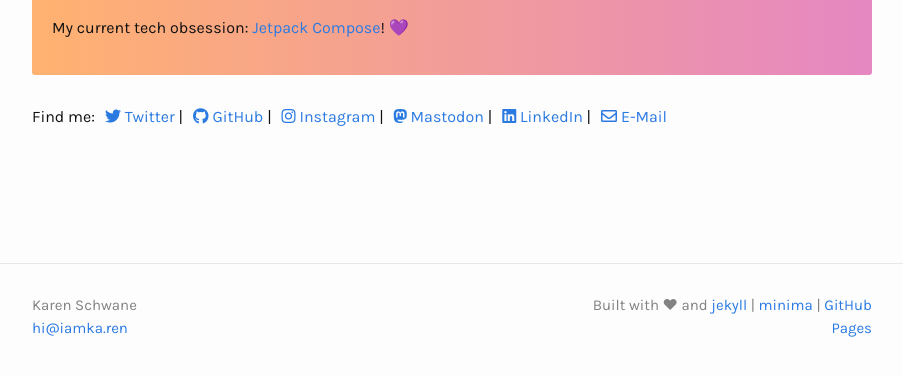
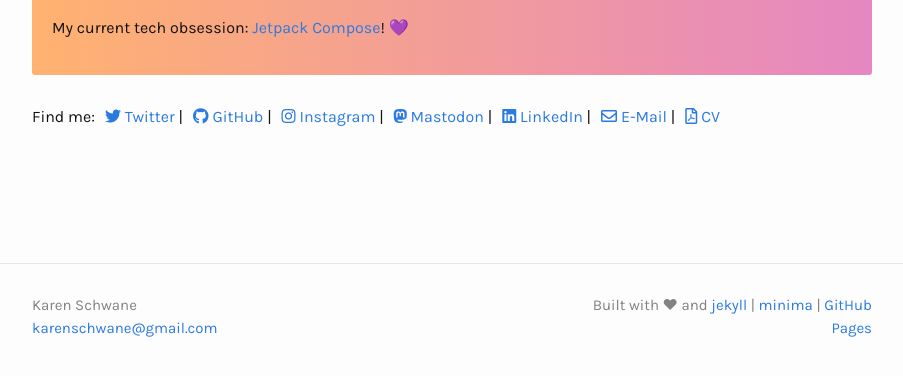
Before and after one commit to karen-sch/iamka.ren, a Jekyll site: the page built from index.md, in a window 1280 px wide. Shown: the part 501-877 px from the top of the page, without its empty margins (188-1091 px from the left). Built offline with Jekyll 4.4.1, drawn with Linux system fonts in a browser that asks for light colours.

Commit message:
Added CV, changed e-mail

```diff
--- a/_config.yml
+++ b/_config.yml
@@ -14,7 +14,7 @@
 # You can create any custom variable you would like, and they will be accessible
 # in the templates via {{ site.myvariable }}.
 title: Karen Schwane
-email: hi@iamka.ren
+email: karenschwane@gmail.com
 description: >- # this means to ignore newlines until "baseurl:"
   Karen Schwane: A software developer based in Oslo, Norway. Mainly working with: Android, Kotlin, Java
 baseurl: "" # the subpath of your site, e.g. /blog
--- a/_includes/social.html
+++ b/_includes/social.html
@@ -5,5 +5,6 @@
   {%- if site.instagram_username -%}<li><a href="https://instagram.com/{{ site.instagram_username| cgi_escape | escape }}" target="_blank"><i class="fab fa-instagram"></i> <span class="username">Instagram</span></a> | </li>{%- endif -%}
   {%- if site.mastodon_profile -%}<li><a rel="me" href="{{ site.mastodon_profile }}" target="_blank"><i class="fab fa-mastodon"></i> <span class="username">Mastodon</span></a> | </li>{%- endif -%}
   {%- if site.linkedin_username -%}<li><a href="https://www.linkedin.com/in/{{ site.linkedin_username| cgi_escape | escape }}" target="_blank"><i class="fab fa-linkedin"></i> <span class="username">LinkedIn</span></a> | </li>{%- endif -%}
-  {%- if site.email -%}<li><a class="u-email" href="mailto:{{ site.email }}"><i class="far fa-envelope"></i> <span class="username">E-Mail</span></a></li>{%- endif -%}
+  {%- if site.email -%}<li><a class="u-email" href="mailto:{{ site.email }}"><i class="far fa-envelope"></i> <span class="username">E-Mail</span></a> | </li>{%- endif -%}
+  <li><a href="/assets/karen_schwane_cv.pdf" target="_blank"><i class="far fa-file-pdf"></i> <span class="username">CV</span></a></li>
 </ul>
```
Also changed, not shown: 1 other file.
